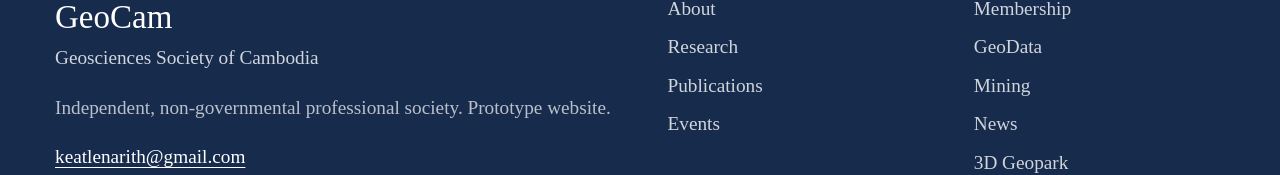
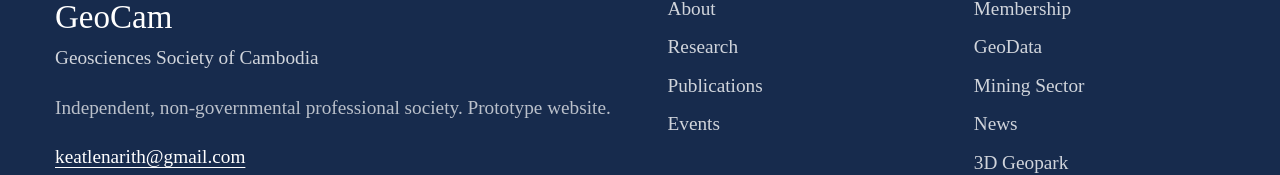
Before and after one commit to keatlenarith/geocam-website, a React (Vite) app: page / in a window 1280 px wide. Shown: the part 6463-6638 px from the top of the page. Built offline with nearby package versions, Linux system fonts and the light colour scheme; no server answers; the database is empty.

Commit message:
fix(i18n): update mining navigation label to Mining Sector

```diff
--- a/src/admin/page-data.ts
+++ b/src/admin/page-data.ts
@@ -150,7 +150,7 @@ export const defaultPageData: Record<
       "https://images.unsplash.com/photo-1506744038136-46273834b3fb?auto=format&fit=crop&w=1000&q=85",
   },
   "/mining": {
-    titleEn: "Mining Cadastre Portal",
+    titleEn: "Mining Sector",
     titleKm: "ព័ត៌មានវិស័យរ៉ែ",
     category: "Tools & Portals",
     headlineEn: "Mining Licenses, Concessions & Minerals Cadastre",
--- a/src/lib/i18n.tsx
+++ b/src/lib/i18n.tsx
@@ -23,7 +23,7 @@ export const dict = {
     en: "Earthquake Monitoring",
     km: "ការតាមដានការរញ្ជួយដី",
   },
-  mining: { en: "Mining", km: "ព័ត៌មានវិស័យរ៉ែ" },
+  mining: { en: "Mining Sector", km: "ព័ត៌មានវិស័យរ៉ែ" },
   environmentalMonitoring: {
     en: "Environmental Monitoring",
     km: "ការតាមដានបរិស្ថាន",
--- a/src/lib/lexicon-terms.json
+++ b/src/lib/lexicon-terms.json
@@ -122,5 +122,9 @@
       "khmer": "ភូគព្ភវិទ្យាសាស្ត្រ",
       "key": "4ad41b5a0349e25c6f3b1b6a95e7a883"
     }
+  },
+  "Mining Sector": {
+    "khmer": "ព័ត៌មានវិស័យរ៉ែ",
+    "key": "mining-sector"
   }
 }
--- a/src/lib/translations/public-km.json
+++ b/src/lib/translations/public-km.json
@@ -293,5 +293,6 @@
   "Export internet citations (RIS)": "នាំចេញឯកសារយោង (RIS)",
   "Research library": "បណ្ណាល័យស្រាវជ្រាវ",
   "General": "ទូទៅ",
-  "50 references · 45 collected documents · Updated 19 October 2026": "ឯកសារយោង ៥០ · ឯកសារប្រមូលបាន ៤៥ · បានធ្វើបច្ចុប្បន្នភាពថ្ងៃទី ១៩ ខែតុលា ឆ្នាំ២០២៦"
+  "50 references · 45 collected documents · Updated 19 October 2026": "ឯកសារយោង ៥០ · ឯកសារប្រមូលបាន ៤៥ · បានធ្វើបច្ចុប្បន្នភាពថ្ងៃទី ១៩ ខែតុលា ឆ្នាំ២០២៦",
+  "Mining Sector": "ព័ត៌មានវិស័យរ៉ែ"
 }
```
